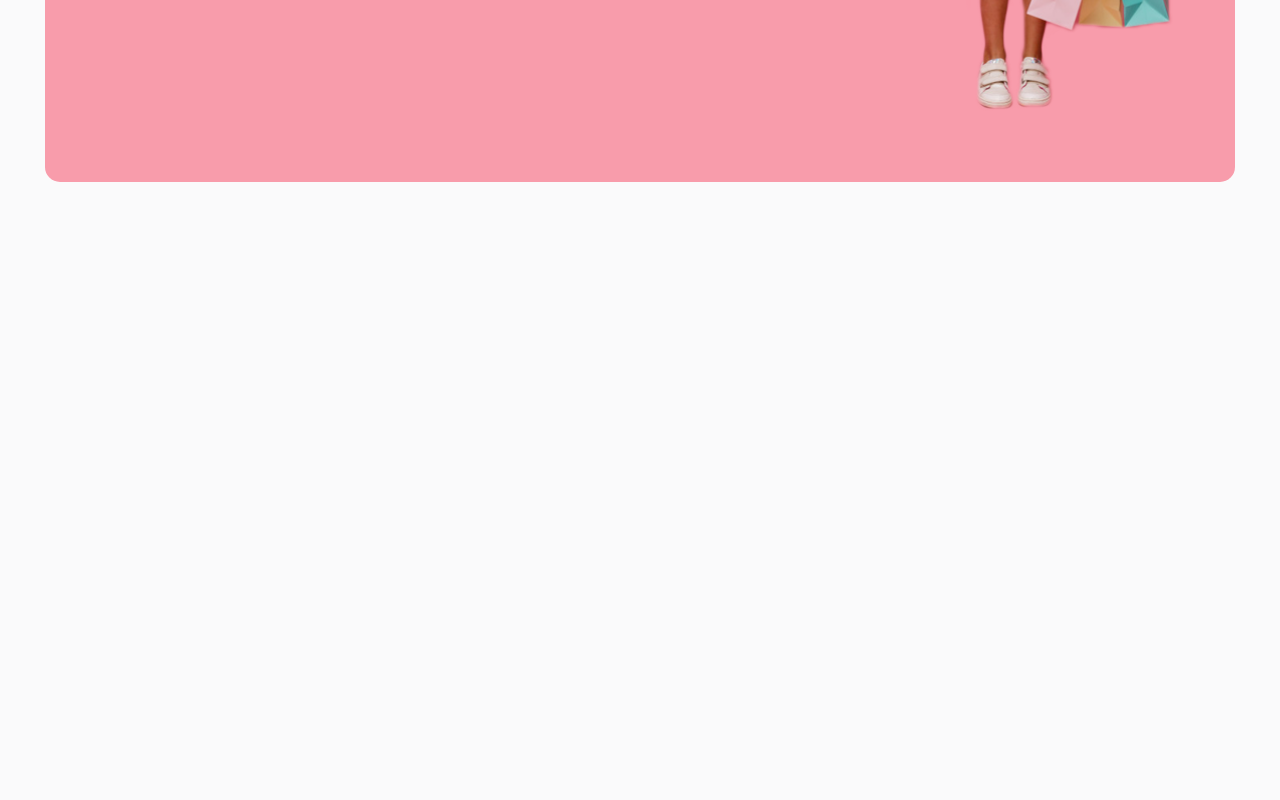
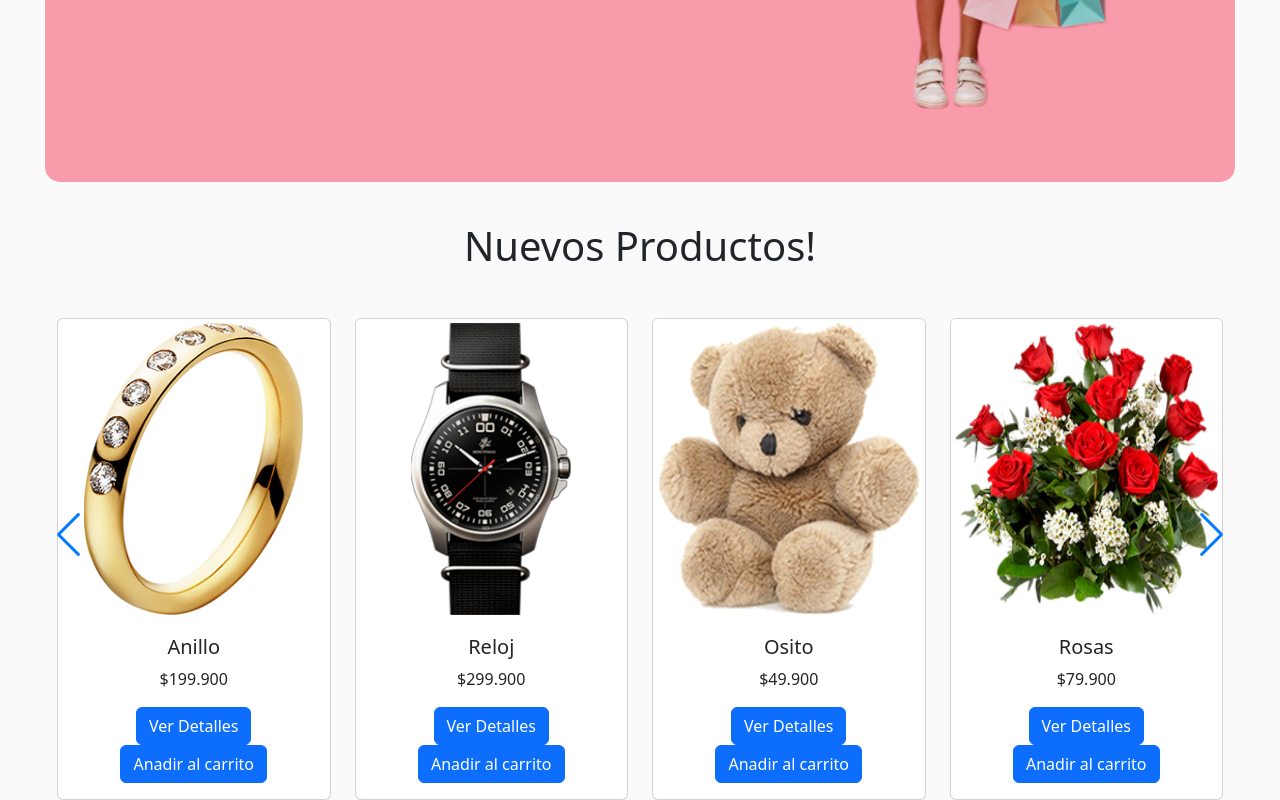
Before and after one commit to santiago-torres1/shalom, a React (Create React App) app: page / in a window 1280 px wide. Shown: the part 654-1454 px from the top of the page. Before the commit the page ends 836 px from the top, so only its background shows below. Built offline with nearby package versions, Linux system fonts and the light colour scheme.

Commit message:
Added product swiper, tested functionality ok. Design is pending. Added Products.js noSQL database simulation to fetch product data. Product card ready to use in /shop

```diff
--- a/package.json
+++ b/package.json
@@ -17,6 +17,7 @@
     "react-router-dom": "^6.22.3",
     "react-scripts": "5.0.1",
     "sass": "^1.71.1",
+    "swiper": "^11.0.7",
     "web-vitals": "^2.1.4"
   },
   "scripts": {
--- a/src/components/Home.js
+++ b/src/components/Home.js
@@ -2,12 +2,16 @@ import React from 'react';
 import logo from '../logo.svg';
 import '../assets/css/style.css';
 import Slider from './Slider'
+import NewProductsSwiper from './Products/NewProductsSwiper';
 
 const Home = () => {
     return (
-        <section className = "slider_section">
-            <Slider />
-        </section>
+        <div>
+            <section className = "slider_section">
+                <Slider />
+            </section>
+            <NewProductsSwiper />
+        </div>
       );
 }
 
--- /dev/null
+++ b/src/components/Products/NewProductsSwiper.js
@@ -0,0 +1,59 @@
+import { useState } from 'react';
+import { Link } from 'react-router-dom';
+
+import '../../assets/css/style.css';
+import '../../assets/css/responsive.css';
+import './Products.css'
+
+import { Navigation } from 'swiper/modules';
+import { Swiper, SwiperSlide } from 'swiper/react'
+import products from './Products';
+
+import 'swiper/css';
+import 'swiper/css/navigation';
+import 'swiper/css/pagination';
+import 'swiper/css/scrollbar';
+import ProductCard from './ProductCard';
+
+function NewProductsSwiper() {
+    const newProducts = products;
+    return(
+        <div className='custom-swiper-container'>
+            <h1>Nuevos Productos!</h1>
+            <div >
+                <Swiper
+                modules={[Navigation]}
+                spaceBetween={0}
+                navigation
+                slidesPerView={1}
+                loop={true}
+                breakpoints={{
+                640: {
+                    slidesPerView: 2,
+                },
+                768: {
+                    slidesPerView: 3,
+                },
+                1024: {
+                    slidesPerView: 4,
+                }
+                }}
+                >
+                    {newProducts.map(product => (
+                        <SwiperSlide>
+                            <ProductCard
+                                id={product.id}
+                                name={product.name}
+                                price={product.price}
+                                img={product.img}
+                            />
+                        </SwiperSlide>
+                    ))}
+
+                </Swiper>
+            </div>
+        </div>
+    )
+}
+
+export default NewProductsSwiper
--- /dev/null
+++ b/src/components/Products/ProductCard.js
@@ -0,0 +1,37 @@
+import { useState } from 'react';
+import { Link } from 'react-router-dom';
+
+import '../../assets/css/style.css';
+import '../../assets/css/responsive.css';
+import './Products.css'
+
+import { Container, Card, Button }  from 'react-bootstrap';
+
+
+
+function ProductCard({id, img, name, price}) {
+    return (
+        <Container fluid>
+            <Card className="mx-auto col-md-12 col-11 mt-5">
+                <div className='custom-img-container'>
+                    <Card.Img
+                        className='mx-auto img-thumbnail custom-img'
+                        src={img}
+                        width="auto"
+                        height="auto"
+                    />
+                </div>
+                <Card.Body className="text-center mx-auto">
+                    <div className='cvp'>
+                        <Card.Title className="font-weight-bold">{name}</Card.Title>
+                        <Card.Text>{price}</Card.Text>
+                        <Button href="#" variant="primary" className="details">Ver Detalles</Button><br />
+                        <Button href="#" variant="primary" className="cart">Anadir al carrito</Button>
+                    </div>
+                </Card.Body>
+            </Card>
+        </Container>
+    );
+}
+
+export default ProductCard
--- /dev/null
+++ b/src/components/Products/Products.css
@@ -0,0 +1,21 @@
+.custom-swiper-container {
+    margin-top: 5vh;
+    display: flex;
+    flex-direction: column;
+}
+
+.custom-swiper-container h1 {
+    margin: auto
+}
+
+.custom-img {
+    width: auto !important;
+    height: auto !important;
+    border: none !important;
+}
+
+.custom-img-container {
+    display: flex;
+    width: auto;
+    height: 300px;
+}
--- /dev/null
+++ b/src/components/Products/Products.js
@@ -0,0 +1,61 @@
+import p1 from '../../assets/images/p1.png'
+import p2 from '../../assets/images/p2.png'
+import p3 from '../../assets/images/p3.png'
+import p4 from '../../assets/images/p4.png'
+import p5 from '../../assets/images/p5.png'
+import p6 from '../../assets/images/p6.png'
+import p7 from '../../assets/images/p7.png'
+import p8 from '../../assets/images/p8.png'
+
+const products = [
+    {
+        id: 1,
+        name: "Anillo",
+        price: "$199.900",
+        img: p1
+    },
+    {
+        id: 2,
+        name: "Reloj",
+        price: "$299.900",
+        img: p2
+    },
+    {
+        id: 3,
+        name: "Osito",
+        price: "$49.900",
+        img: p3
+    },
+    {
+        id: 4,
+        name: "Rosas",
+        price: "$79.900",
+        img: p4
+    },
+    {
+        id: 5,
+        name: "Osito",
+        price: "$89.900",
+        img: p5
+    },
+    {
+        id: 6,
+        name: "Flores",
+        price: "$59.900",
+        img: p6
+    },
+    {
+        id: 7,
+        name: "Reloj",
+        price: "$199.900",
+        img: p7
+    },
+    {
+        id: 8,
+        name: "Anillo",
+        price: "$599.900",
+        img: p8
+    }
+]
+
+export default products
```
Also changed, not shown: 1 other file (tests, documents, lock files or other folders).
